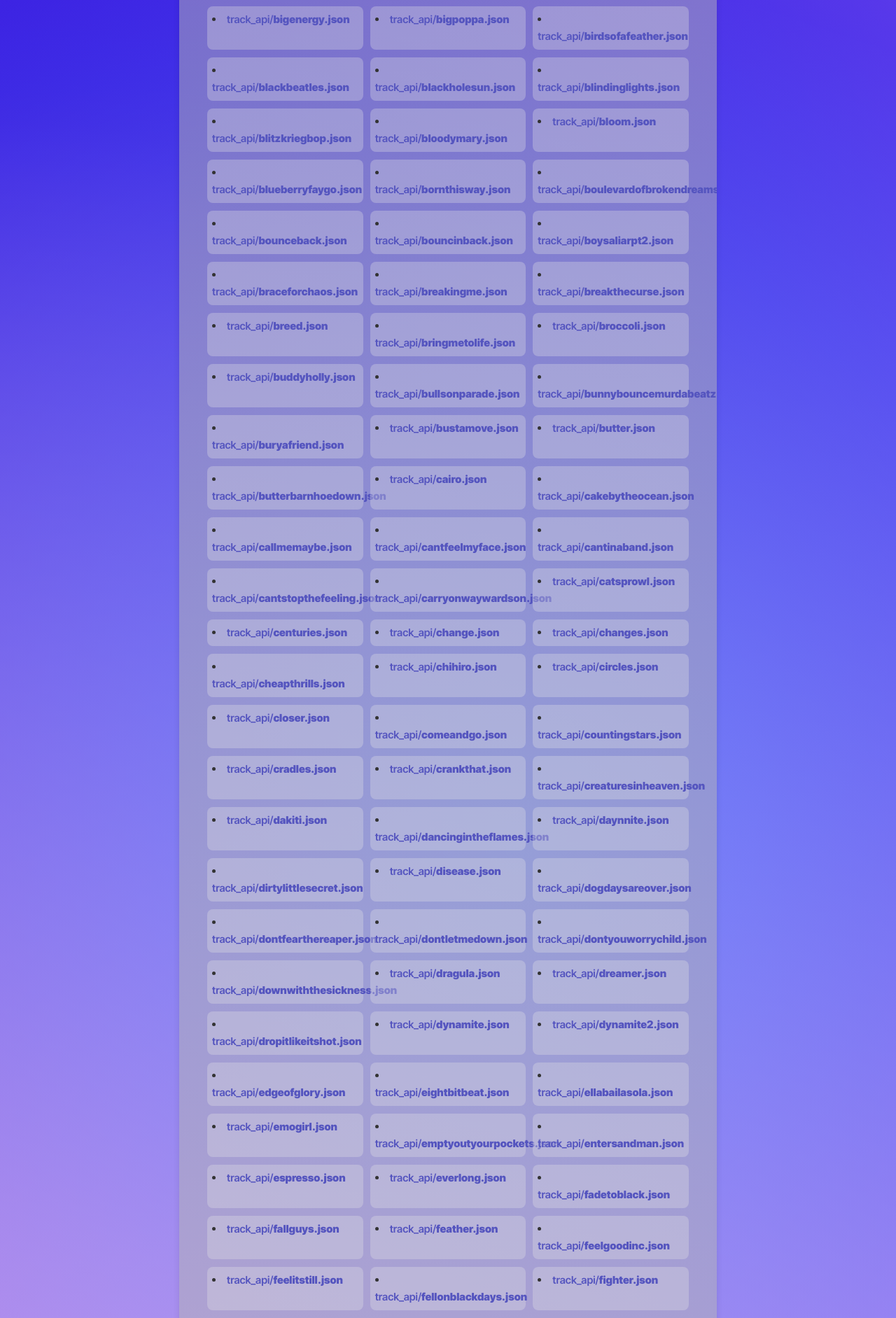
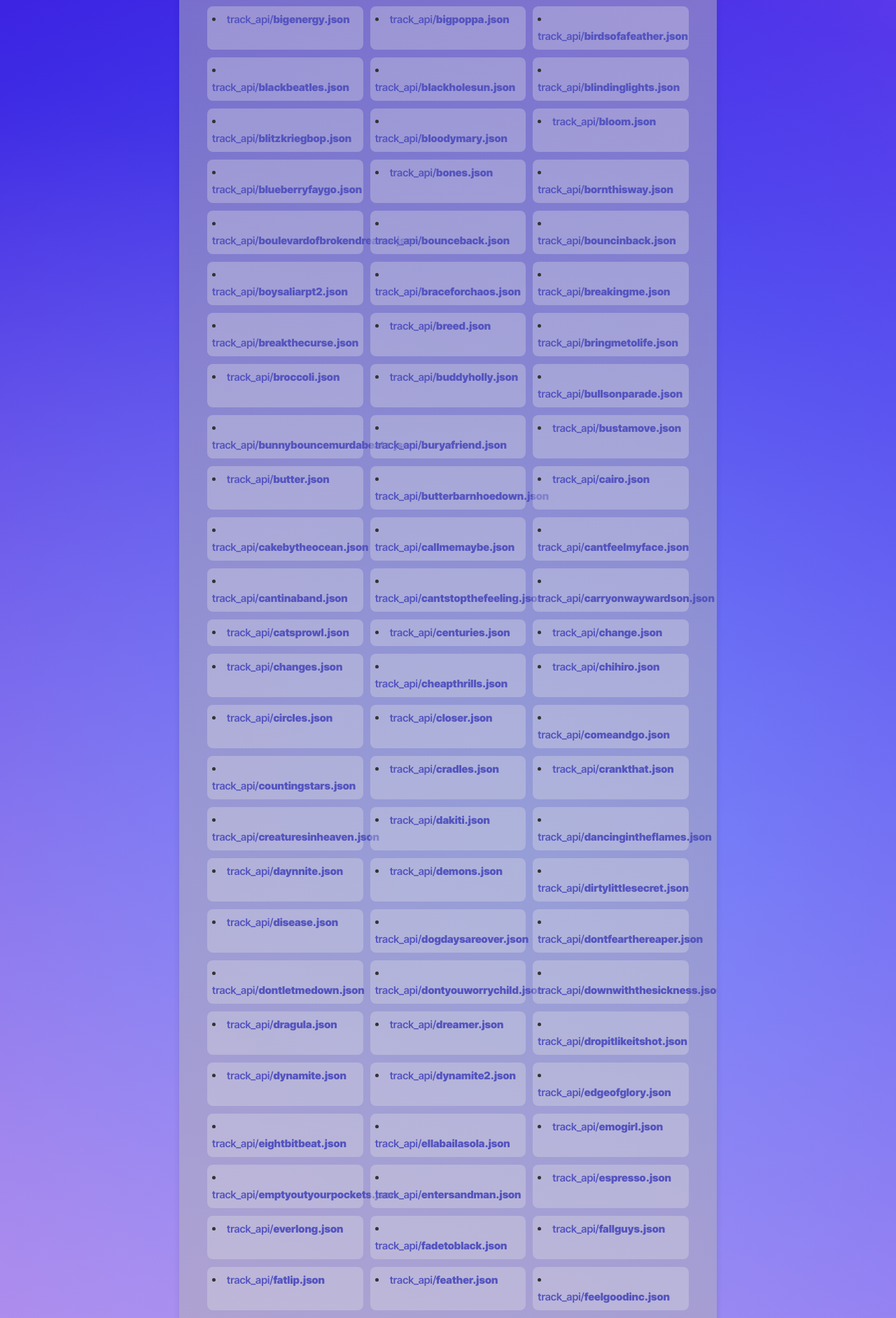
Before and after one commit to LeviSnoot/FNFest-Content-API, a Jekyll site: the page built from index.md, in a window 1280 px wide. Shown: the part 1095-2978 px from the top of the page at 70% size. Built offline with Jekyll 4.4.1, drawn with Linux system fonts in a browser that asks for light colours; some of the changed text lies outside the part shown.

Commit message:
Update files.yml

```diff
--- a/_data/files.yml
+++ b/_data/files.yml
@@ -96,6 +96,8 @@
   url: api/track_api/bloom.json
 - name: track_api/blueberryfaygo.json
   url: api/track_api/blueberryfaygo.json
+- name: track_api/bones.json
+  url: api/track_api/bones.json
 - name: track_api/bornthisway.json
   url: api/track_api/bornthisway.json
 - name: track_api/boulevardofbrokendreams.json
@@ -178,6 +180,8 @@
   url: api/track_api/dancingintheflames.json
 - name: track_api/daynnite.json
   url: api/track_api/daynnite.json
+- name: track_api/demons.json
+  url: api/track_api/demons.json
 - name: track_api/dirtylittlesecret.json
   url: api/track_api/dirtylittlesecret.json
 - name: track_api/disease.json
@@ -222,6 +226,8 @@
   url: api/track_api/fadetoblack.json
 - name: track_api/fallguys.json
   url: api/track_api/fallguys.json
+- name: track_api/fatlip.json
+  url: api/track_api/fatlip.json
 - name: track_api/feather.json
   url: api/track_api/feather.json
 - name: track_api/feelgoodinc.json
@@ -374,6 +380,8 @@
   url: api/track_api/likeag6.json
 - name: track_api/limitlessmurdabeatz.json
   url: api/track_api/limitlessmurdabeatz.json
+- name: track_api/lonelyboy.json
+  url: api/track_api/lonelyboy.json
 - name: track_api/lordofthewasteland.json
   url: api/track_api/lordofthewasteland.json
 - name: track_api/lovinonme.json
@@ -480,6 +488,8 @@
   url: api/track_api/pumpupthejam.json
 - name: track_api/qlona.json
   url: api/track_api/qlona.json
+- name: track_api/radioactive.json
+  url: api/track_api/radioactive.json
 - name: track_api/rainonme.json
   url: api/track_api/rainonme.json
 - name: track_api/regulate.json
```
